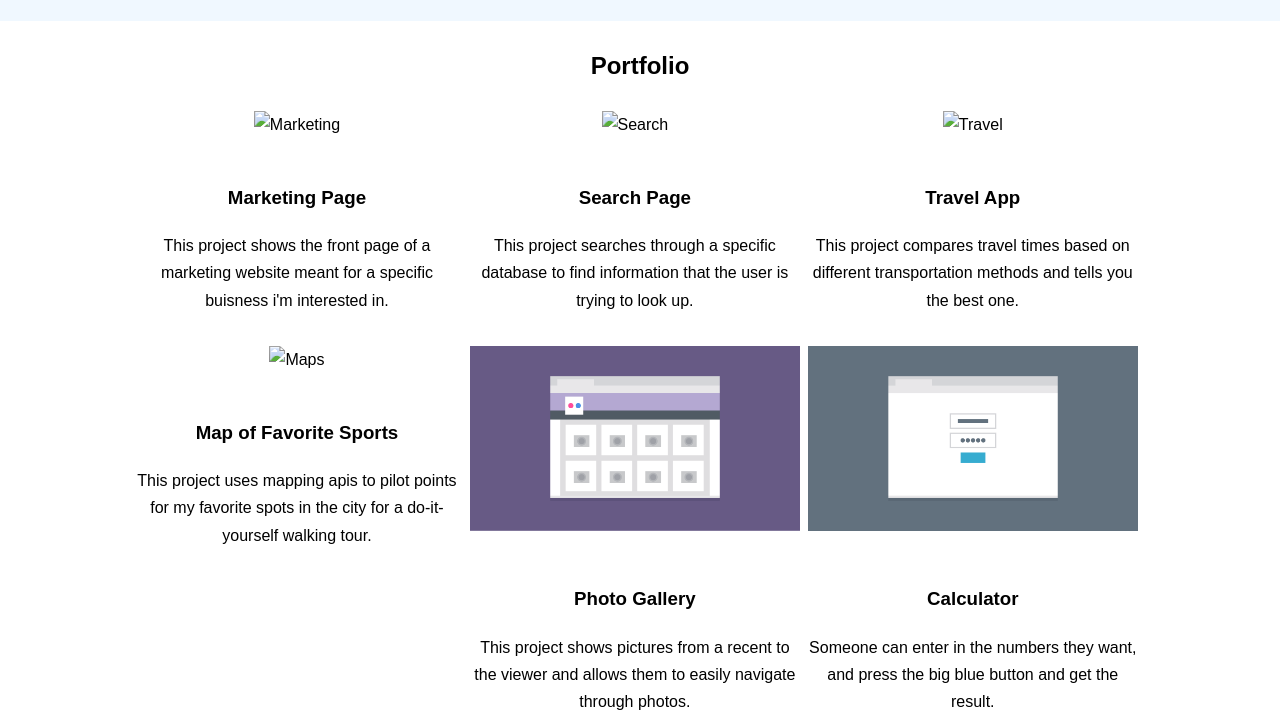
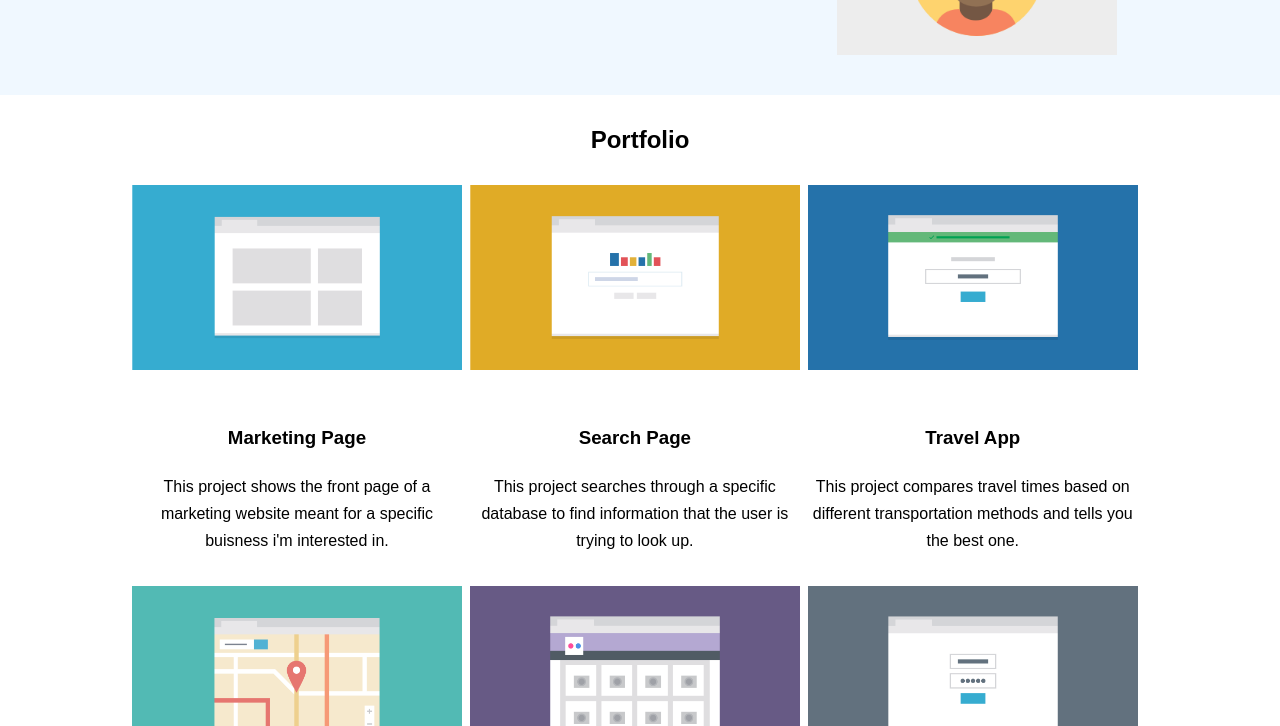
Before and after one commit to Tarek-dev/techdegree-project-2, a plain HTML site: page index.html in a window 1280 px wide. Shown: the part 265-991 px from the top of the page. Drawn offline with Linux system fonts and the light colour scheme; files that its build step writes are made by us from their sources.

Commit message:
Update index.html

```diff
--- a/index.html
+++ b/index.html
@@ -22,7 +22,7 @@
 
 
 	<div class="header-p container clearfix">
-		<img class="profile-pic" src="responsive-layout-profile.png" alt="Profile Picture">
+		<img class="profile-pic" src="img/responsive-layout-profile.png" alt="Profile Picture">
 		<h2 class="tagline">Hi! I'm a Front-end Developer who loves responsive web design and CSS. I recently finished learning front-end web development at Treehouse and am excited to put all my skills to use.</h2>
 	</div>
 	</div>
@@ -30,22 +30,22 @@
 	<div class="container background clearfix">
 	<h2 class="portfolio" id="portfolio">Portfolio</h2>
 	<div class="marketing col">
-		<img class="images" src="marketing-page.png" alt="Marketing">
+		<img class="images" src="img/marketing-page.png" alt="Marketing">
 			<h3>Marketing Page</h3>
 				<p>This project shows the front page of a marketing website meant for a specific buisness i'm interested in.</p>
 	</div>
 	<div class="search col">
-		<img class="images" src="search-page.png" alt="Search">
+		<img class="images" src="img/search-page.png" alt="Search">
 			<h3>Search Page</h3>
 				<p>This project searches through a specific database to find information that the user is trying to look up.</p>
 	</div>
 	<div class="travel col">
-		<img class="images" src="travel-app.png" alt="Travel">
+		<img class="images" src="img/travel-app.png" alt="Travel">
 			<h3>Travel App</h3>
 				<p>This project compares travel times based on different transportation methods and tells you the best one.</p>
 	</div>
 	<div class="maps col">
-		<img class="images" src="map.png" alt="Maps">
+		<img class="images" src="img/map.png" alt="Maps">
 			<h3>Map of Favorite Sports</h3>
 				<p>This project uses mapping apis to pilot points for my favorite spots in the city for a do-it-yourself walking tour.</p>
 	</div>
```
